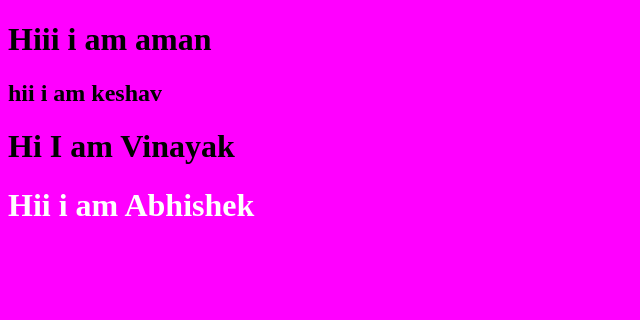
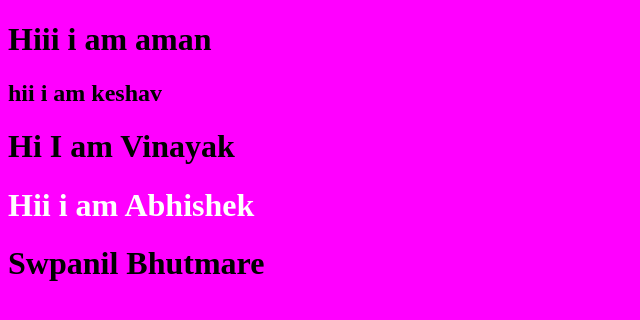
Before and after one commit to nikhileshsp/combinebatchrepo-, a plain HTML site: page aman.html in a window 1280 px wide. Shown: the whole page, without its empty margins (0-640 px from the left). Drawn offline with Linux system fonts and the light colour scheme.

Commit message:
make some changes in Image Folder

```diff
--- a/aman.html
+++ b/aman.html
@@ -16,6 +16,7 @@
     <h1>Hi I am Vinayak</h1>
 
     <h1 class="abhi">Hii i am Abhishek</h1>
+    <h1>Swpanil Bhutmare</h1>
 
 
 </body>
```
